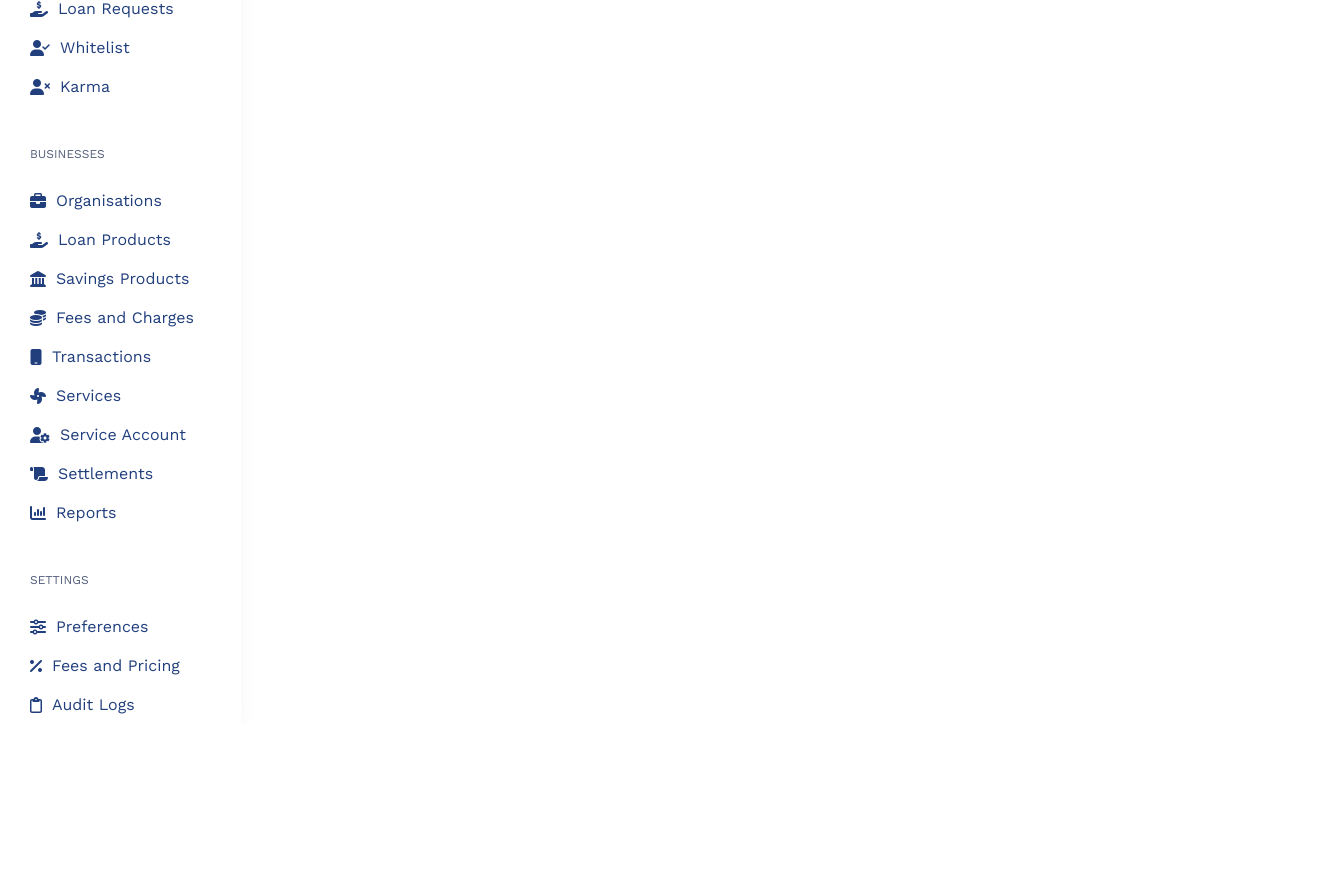
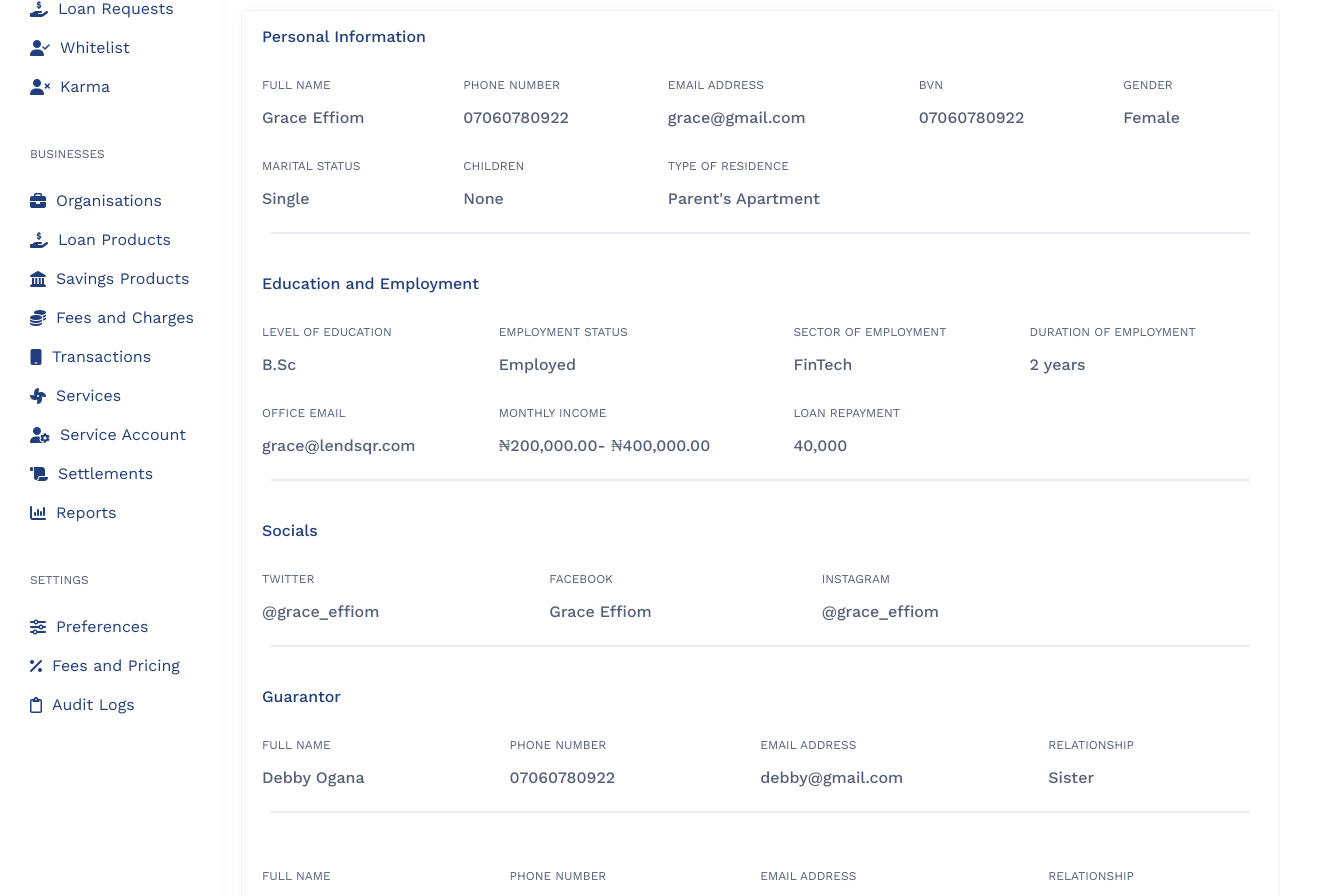
Before and after one commit to VictorOzo/lendsqr-fe-test, a React (Vite) app: page /users/1 in a window 1280 px wide. Shown: the part 570-1466 px from the top of the page, 1330 px wide, since content can reach past the window. Before the commit the page ends 1294 px from the top, so only its background shows below. Built offline with nearby package versions, Linux system fonts and the light colour scheme.

Commit message:
userdetails added

```diff
--- a/src/Components/Users/details/Details.tsx
+++ b/src/Components/Users/details/Details.tsx
@@ -1,5 +1,6 @@
 import { Navbar } from '../../Layouts/navbar/Navbar';
 import { Sidebar } from '../../Layouts/sidebar/Sidebar';
+import { UserInfo } from '../../userInfo/UserInfo';
 import './details.scss';
 
 export const Details = () => {
@@ -53,6 +54,7 @@ export const Details = () => {
 						</div>
 					</div>
 				</div>
+				<UserInfo/>
 			</div>
 		</div>
 	);
--- a/src/Components/Users/details/details.scss
+++ b/src/Components/Users/details/details.scss
@@ -3,6 +3,7 @@
 
 	.detailsContainer {
 		position: relative;
+
 		p {
 			margin: 65px 0 0 60px;
 			font-family: 'Work Sans';
@@ -57,6 +58,7 @@
 			}
 		}
 		.userprofile {
+			margin-left: 20px;
 			width: 1037px;
 			height: 210px;
 			background: #ffffff;
@@ -167,7 +169,7 @@
 				.links {
 					position: absolute;
 					display: flex;
-					width: 100%;
+					width: 900px;
 					left: 50px;
 					top: 451px;
 					font-family: 'SF Compact Text';
--- /dev/null
+++ b/src/Components/userInfo/UserInfo.tsx
@@ -0,0 +1,138 @@
+import './userinfo.scss';
+
+export const UserInfo = () => {
+	return (
+		<div className='userInfo'>
+			<div className='personalInfoText'>
+				<h3>Personal Information</h3>
+			</div>
+			<div className='personalInfo'>
+				<div className='info'>
+					<h4>FULL NAME</h4>
+					<h3>Grace Effiom</h3>
+				</div>
+				<div className='info'>
+					<h4>Phone Number</h4>
+					<h3>07060780922</h3>
+				</div>
+				<div className='info'>
+					<h4>Email Address</h4>
+					<h3>grace@gmail.com</h3>
+				</div>
+				<div className='info'>
+					<h4>Bvn</h4>
+					<h3>07060780922</h3>
+				</div>
+				<div className='info'>
+					<h4>Gender</h4>
+					<h3>Female</h3>
+				</div>
+				<div className='info'>
+					<h4>Marital status</h4>
+					<h3>Single</h3>
+				</div>
+				<div className='info'>
+					<h4>Children</h4>
+					<h3>None</h3>
+				</div>
+				<div className='info'>
+					<h4>Type of residence</h4>
+					<h3>Parent's Apartment</h3>
+				</div>
+            </div>
+            <hr />
+			<div className='eduInfoText'>
+				<h3>Education and Employment</h3>
+			</div>
+			<div className='eduInfo'>
+				<div className='info'>
+					<h4>level of education</h4>
+					<h3>B.Sc</h3>
+				</div>
+				<div className='info'>
+					<h4>Employment status</h4>
+					<h3>Employed</h3>
+				</div>
+				<div className='info'>
+					<h4>sector of employment</h4>
+					<h3>FinTech</h3>
+				</div>
+				<div className='info'>
+					<h4>Duration of employment</h4>
+					<h3>2 years</h3>
+				</div>
+				<div className='info'>
+					<h4>office email</h4>
+					<h3>grace@lendsqr.com</h3>
+				</div>
+				<div className='info'>
+					<h4>Monthly income</h4>
+					<h3>₦200,000.00- ₦400,000.00</h3>
+				</div>
+				<div className='info'>
+					<h4>loan repayment</h4>
+					<h3>40,000</h3>
+				</div>
+            </div>
+            <hr />
+			<div className='socialInfoText'>
+				<h3>Socials</h3>
+			</div>
+			<div className='socialInfo'>
+				<div className='info'>
+					<h4>Twitter</h4>
+					<h3>@grace_effiom</h3>
+				</div>
+				<div className='info'>
+					<h4>Facebook</h4>
+					<h3>Grace Effiom</h3>
+				</div>
+				<div className='info'>
+					<h4>Instagram </h4>
+					<h3>@grace_effiom</h3>
+				</div>
+            </div>
+            <hr />
+			<div className='guarantorInfoText'>
+				<h3>Guarantor</h3>
+			</div>
+			<div className='guarantorInfo'>
+				<div className='info'>
+					<h4>full Name</h4>
+					<h3>Debby Ogana</h3>
+				</div>
+				<div className='info'>
+					<h4>Phone Number</h4>
+					<h3>07060780922</h3>
+				</div>
+				<div className='info'>
+					<h4>Email Address </h4>
+					<h3>debby@gmail.com</h3>
+				</div>
+				<div className='info'>
+					<h4>Relationship </h4>
+					<h3>Sister</h3>
+				</div>
+            </div>
+            <hr />
+			<div className='guarantorInfo'>
+				<div className='info'>
+					<h4>full Name</h4>
+					<h3>Debby Ogana</h3>
+				</div>
+				<div className='info'>
+					<h4>Phone Number</h4>
+					<h3>07060780922</h3>
+				</div>
+				<div className='info'>
+					<h4>Email Address </h4>
+					<h3>debby@gmail.com</h3>
+				</div>
+				<div className='info'>
+					<h4>Relationship </h4>
+					<h3>Sister</h3>
+				</div>
+			</div>
+		</div>
+	);
+};
--- /dev/null
+++ b/src/Components/userInfo/userinfo.scss
@@ -0,0 +1,84 @@
+.userInfo {
+	margin: 30px 0 0 20px;
+	width: 1037px;
+	background: #ffffff;
+	border: 1px solid rgba(33, 63, 125, 0.06);
+	box-shadow: 3px 5px 20px rgba(0, 0, 0, 0.04);
+	border-radius: 4px;
+	hr {
+		width: 977px;
+		height: 0px;
+		opacity: 0.1;
+		border: 1px solid #213f7d;
+        margin-bottom: 40px ;
+	}
+	.personalInfoText,
+	.eduInfoText,
+	.socialInfoText,
+	.guarantorInfoText {
+		h3 {
+			margin-left: 20px;
+			font-family: 'Work Sans';
+			font-style: normal;
+			font-weight: 500;
+			font-size: 16px;
+			line-height: 19px;
+			color: #213f7d;
+		}
+	}
+	.personalInfo {
+		margin-left: 20px;
+		display: grid;
+		grid-template-columns: auto auto auto auto auto;
+		align-items: center;
+
+		.info {
+			text-align: start;
+			h4 {
+				font-family: 'Work Sans';
+				font-style: normal;
+				font-weight: 400;
+				font-size: 12px;
+				line-height: 14px;
+				text-transform: uppercase;
+				color: #545f7d;
+			}
+			h3 {
+				font-family: 'Work Sans';
+				font-style: normal;
+				font-weight: 500;
+				font-size: 16px;
+				line-height: 19px;
+				color: #545f7d;
+			}
+		}
+	}
+	.eduInfo,
+	.socialInfo,
+	.guarantorInfo {
+		margin-left: 20px;
+		display: grid;
+		grid-template-columns: auto auto auto auto;
+		align-items: center;
+		.info {
+			text-align: start;
+			h4 {
+				font-family: 'Work Sans';
+				font-style: normal;
+				font-weight: 400;
+				font-size: 12px;
+				line-height: 14px;
+				text-transform: uppercase;
+				color: #545f7d;
+			}
+			h3 {
+				font-family: 'Work Sans';
+				font-style: normal;
+				font-weight: 500;
+				font-size: 16px;
+				line-height: 19px;
+				color: #545f7d;
+			}
+		}
+	}
+}
```
